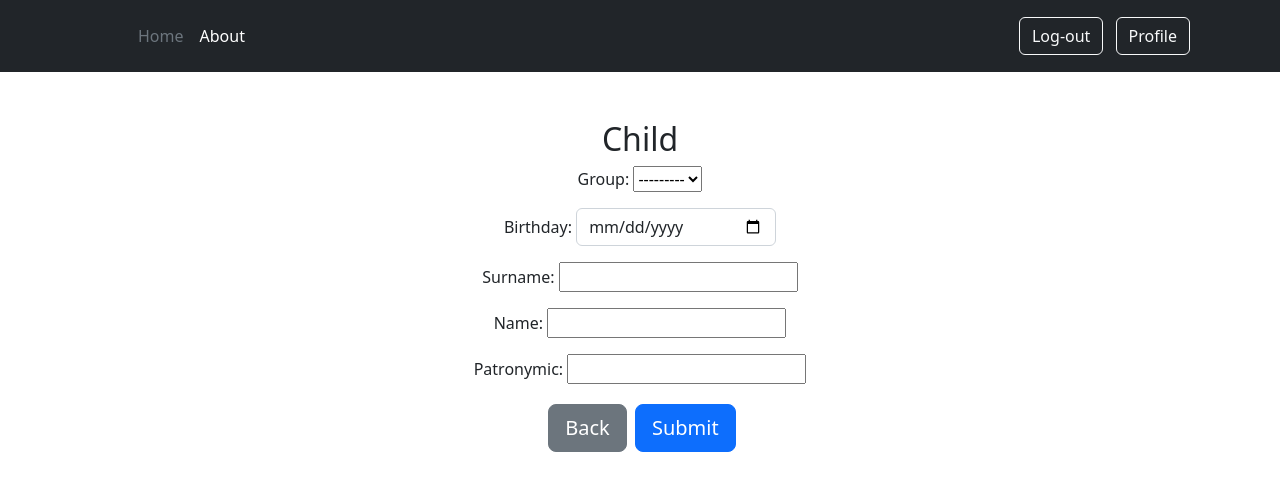
After one commit to nameses/kindergartenDB_python, a Django app: page /child/add in a window 1280 px wide. The commit adds this page. Shown: the top 491 px of the page. Run offline with Django 4.2, Linux system fonts and the light colour scheme; the visitor is signed in with stand-in values (Sample User, id 1); data that the repository does not hold is empty.

Commit message:
feat: child add

```diff
--- a/kindergartenDB/kindergarten/forms.py
+++ b/kindergartenDB/kindergarten/forms.py
@@ -19,3 +19,14 @@ class ChildForm(forms.ModelForm):
     class Meta:
         model = models.Child
         fields = ['group', 'birthday', 'surname', 'name', 'patronymic']
+
+        widgets = {
+            'birthday': forms.DateInput(
+                format=('%Y-%m-%d'),
+                attrs={'class': 'form-control',
+                       'placeholder': 'Select a date',
+                       'type': 'date',
+                       'style': 'width:200px; display: inline'
+                       },
+            ),
+        }
--- a/kindergartenDB/kindergarten/models.py
+++ b/kindergartenDB/kindergarten/models.py
@@ -52,6 +52,10 @@ class Child(models.Model):
     def get_parent_name(self):
         return str(UserAdditionInfo.objects.get(user=self.parent))
 
+    @property
+    def birthday_str(self):
+        return f'{self.birthday.day}.{self.birthday.month}.{self.birthday.year}'
+
 
 class Month(models.Model):
     month = models.IntegerField()
--- a/kindergartenDB/kindergarten/urls.py
+++ b/kindergartenDB/kindergarten/urls.py
@@ -7,6 +7,7 @@ urlpatterns = [
     path('about/', views.about),
 
     path('child/<int:child_id>/delete', views.parent_delete_child),
+    path('child/add', views.parent_add_child),
 
     path('kindergartens/', views.kindergarten_list),
     path('kindergarten/<int:kindergarten_id>', views.kindergarten_view),
--- a/kindergartenDB/kindergarten/views.py
+++ b/kindergartenDB/kindergarten/views.py
@@ -3,7 +3,7 @@ from django.shortcuts import render, get_object_or_404
 
 from authorization import decorators
 from . import models
-from .forms import KindergartenForm, KindergartenGroupForm
+from .forms import KindergartenForm, KindergartenGroupForm, ChildForm
 from .models import Kindergarten, KindergartenGroup, Child
 
 
@@ -218,3 +218,37 @@ def parent_delete_child(request, child_id):
     if (child := get_object_or_404(Child, id=child_id)).parent == request.user:
         child.delete()
     return HttpResponseRedirect('/profile/')
+
+
+@decorators.authenticated_only
+def parent_add_child(request):
+    if request.method == 'POST':
+        form = ChildForm(request.POST)
+
+        if not form.is_valid():
+            return render(
+                request,
+                'kindergarten/child.html',
+                {
+                    'form': form,
+                    'error': 'Invalid form'
+                }
+            )
+
+        form_data = form.cleaned_data
+
+        child = Child(**form_data)
+        child.parent = request.user
+        child.save()
+
+        return HttpResponseRedirect('/profile/')
+
+    form = ChildForm()
+
+    return render(
+        request,
+        'kindergarten/child.html',
+        {
+            'form': form,
+        }
+    )
--- a/kindergartenDB/templates/authorization/profile.html
+++ b/kindergartenDB/templates/authorization/profile.html
@@ -14,7 +14,7 @@
             <div class="pb-3 mb-0 small lh-sm border-bottom w-100 d-flex justify-content-between">
                 <div>
                     <strong class="text-dark h4 d-block pb-3 mb-0">{{ child }}</strong>
-                    <p class="d-block pb-3 mb-0 lh-sm">Birthday: {{ child.birthday }}</p>
+                    <p class="d-block pb-3 mb-0 lh-sm">Birthday: {{ child.birthday_str }}</p>
                 </div>
                 {% if is_parent %}
                     <div>
--- /dev/null
+++ b/kindergartenDB/templates/kindergarten/child.html
@@ -0,0 +1,11 @@
+{% extends "form.html" %}
+
+{% block title %}Child{% endblock %}
+
+{% block form_name %}Child{% endblock %}
+
+{% block button_text %}Submit{% endblock %}
+
+{% block additional_button %}
+        <a class="btn btn-lg btn-secondary m-1" href="/groups/">Back</a>
+{% endblock %}
```
